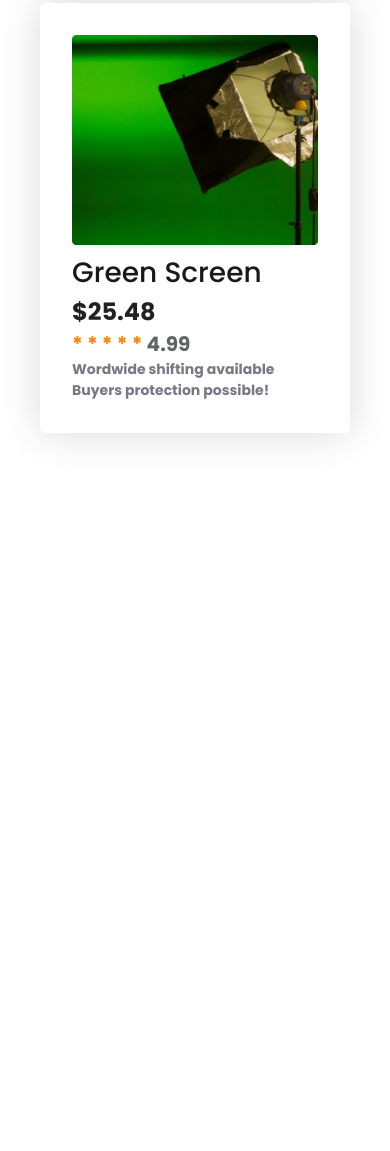
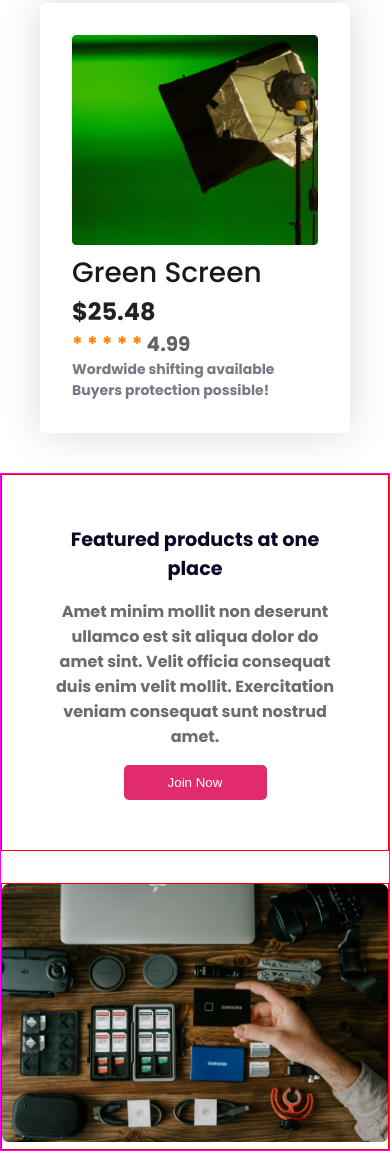
Before and after one commit to ANIK365PRO/influencer_gear_products, a plain HTML site: page index.html in a window 390 px wide. Shown: the part 4331-5482 px from the top of the page. Before the commit the page ends 4804 px from the top, so only its background shows below. Drawn offline with Linux system fonts and the light colour scheme.

Commit message:
added responsive gear section

```diff
--- a/index.html
+++ b/index.html
@@ -176,6 +176,21 @@
 
       </div>
     </section>
+    <!-- gear section  -->
+    <section class="gear">
+      <div>
+        <img src="./images/gear.png" alt="">
+      </div>
+      <aside>
+        <h2 class="heading_h2_style">Featured products at one place</h2>
+        <p class="gray_p ">Amet minim mollit non deserunt ullamco est sit aliqua dolor do amet sint. Velit officia
+          consequat
+          duis enim velit
+          mollit. Exercitation veniam consequat sunt nostrud amet.</p>
+        <button class="common_btn" style="border-radius: 5px;">Join Now</button>
+
+      </aside>
+    </section>
   </main>
 </body>
 
--- a/styles/product.css
+++ b/styles/product.css
@@ -164,6 +164,33 @@ figure img {
   font-size: 20px;
   font-weight: 700;
 }
+.gear {
+  min-height: 270px;
+  border: 1px solid magenta;
+  display: flex;
+  gap: 6em;
+  align-items: center;
+  justify-content: center;
+}
+.gear div {
+  width: calc(50% - 6em);
+  border: 1px solid red;
+}
+.gear div img {
+  width: 100%;
+  object-fit: cover;
+}
+.gear aside {
+  width: 50%;
+  display: grid;
+  gap: 1em;
+  /* object-fit: cover; */
+  padding: 50px;
+  border: 1px solid red;
+}
+.gear aside button {
+  width: 50%;
+}
 /* responsive for Mobile device */
 @media screen and (max-width: 576px) {
   .hero {
@@ -189,6 +216,20 @@ figure img {
     grid-template-columns: repeat(1, 1fr);
     gap: 30px;
   }
+  .gear {
+    flex-direction: column-reverse;
+    gap: 2em;
+    text-align: center;
+  }
+  .gear div {
+    width: 100%;
+  }
+  .gear aside {
+    width: 100%;
+  }
+  .gear aside h2 {
+    font-size: larger;
+  }
 }
 /* responsive for tablate */
 @media screen and (min-width: 576px) and (max-width: 992px) {
@@ -199,4 +240,17 @@ figure img {
     grid-template-columns: repeat(2, 1fr);
     gap: 30px;
   }
+  .gear {
+    gap: 2em;
+    margin: 0 auto;
+  }
+  .gear div {
+    width: 100%;
+  }
+  .gear aside {
+    width: 100%;
+  }
+  .gear aside h2 {
+    font-size: larger;
+  }
 }
```
